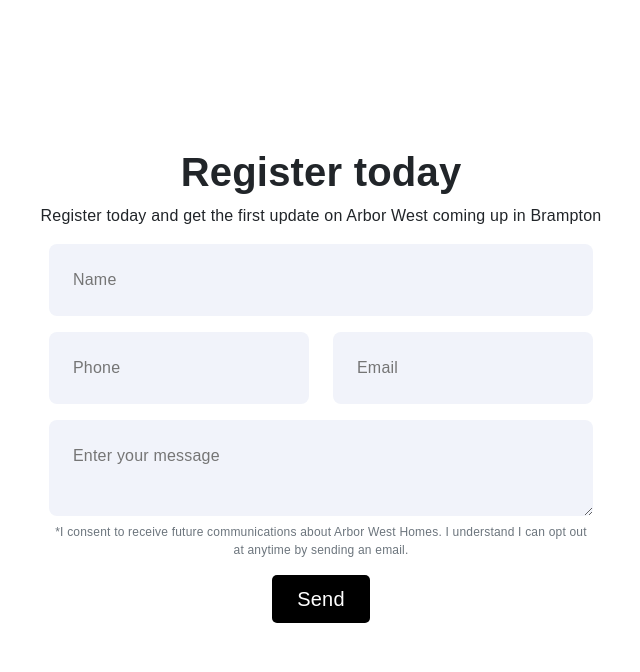
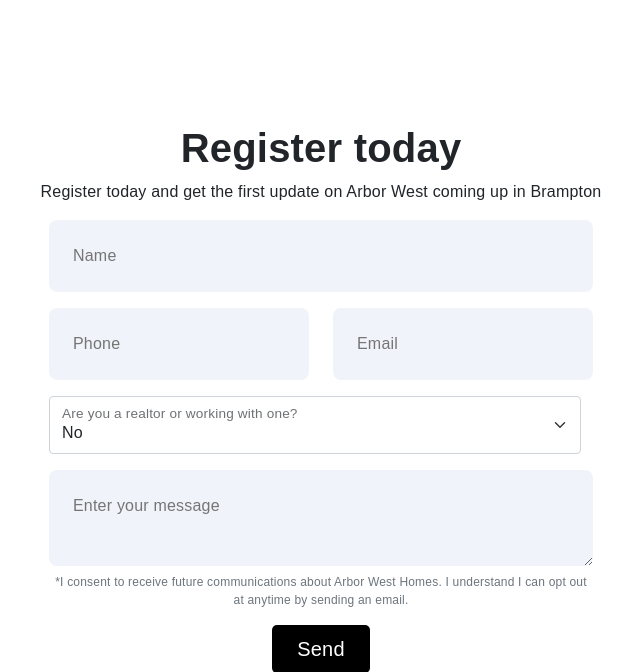
Before and after one commit to udbhavghimire/arbor-west, a PHP site: page / in a window 1280 px wide. Shown: the part 5720-6392 px from the top of the page, without its empty margins (319-959 px from the left). Run offline with PHP 8.4, Linux system fonts and the light colour scheme; some libraries are stand-ins or nearby versions; some web fonts are replaced.

Commit message:
realtor option added

```diff
--- a/contactForm.php
+++ b/contactForm.php
@@ -43,6 +43,10 @@
             <td>" . strip_tags($_POST['email']) . "</td>
         </tr>";
         $message .= "<tr>
+        <td><strong>Realtor or working with one?:</strong> </td>
+        <td>" . strip_tags($_POST['realtor']) . "</td>
+    </tr>";
+        $message .= "<tr>
             <td><strong>Message : </strong> </td>
             <td>" . strip_tags($_POST['message']) . "</td>
         </tr>";
--- a/index.php
+++ b/index.php
@@ -262,7 +262,7 @@
                 <h2 class="fw-bold fs-1 mb-0 text-center justify-content-center" data-aos="fade-up">
                     <span class="mx-1 mb-0">Arbor West - Commuting to Mount Pleasant</span> </span>
                 </h2>
-s                <span class="text-center d-flex justify-content-center mx-widthh pb-4 px-2">Arbor West homes are conveniently close to Mount Pleasant Go Station, allowing easy commuting within minutes by car. Parking is available for those who drive to the station.</span>
+               <span class="text-center d-flex justify-content-center mx-widthh pb-4 px-2">Arbor West homes are conveniently close to Mount Pleasant Go Station, allowing easy commuting within minutes by car. Parking is available for those who drive to the station.</span>
                 </div>
 
                 <div class ="d-flex justify-content-center align-items-center">
@@ -340,6 +340,19 @@
                                 </div>
                                 <div class="col ">
                                     <div class="mb-3 "><input type="text" aria-describedby="emailHelp" placeholder="Email" name="email" id="email" class="fields" required></div>
+                                </div>
+                            </div>
+                            <div class="row me-0 row-cols-1">
+                                <div class="col">
+                                    <div class="mb-3">
+                                        <div class="form-floating">
+                                            <select class="form-select" name="realtor" id="realtor" aria-label="Floating label select example" required>
+                                                <option value="No">No</option>
+                                                <option value="Yes">Yes</option>
+                                            </select>
+                                            <label for="floatingSelect">Are you a realtor or working with one? </label>
+                                        </div>
+                                    </div>
                                 </div>
                             </div>
                             <div class="row ">
```
